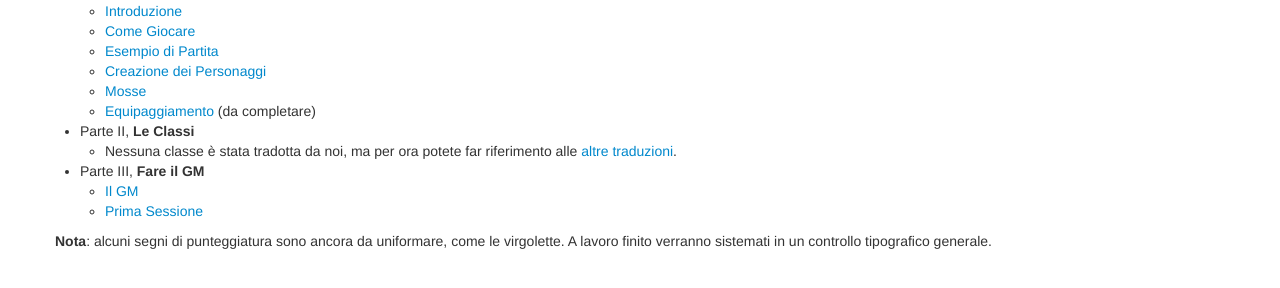
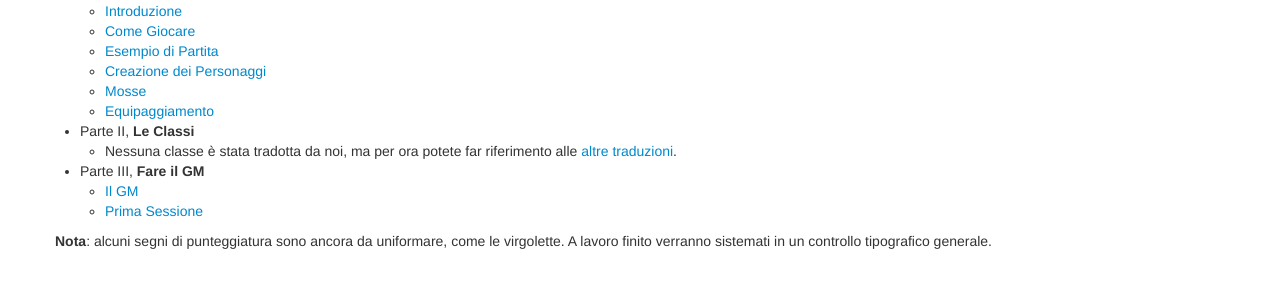
Before and after one commit to Kelmor91/Dungeon-World-Italiano, a Jekyll site: the page built from index.md, in a window 1280 px wide and 900 px high, scrolled down 130 px. Shown: the part 579-867 px from the top of the window. Built offline with Jekyll 4.4.1, drawn with Linux system fonts in a browser that asks for light colours; nearby versions of some CDN libraries; comment, search, counter and statistics services are not loaded.

Commit message:
aggiornato index

```diff
--- a/index.md
+++ b/index.md
@@ -36,7 +36,7 @@ La traduzione è attualmente **incompleta**, sono stati tradotti i seguenti capi
 		<li><a href="esempio">Esempio di Partita</a></li>
 		<li><a href="creazione-personaggi">Creazione dei Personaggi</a></li>
 		<li><a href="mosse">Mosse</a></li>
-		<li><a href="equipaggiamento">Equipaggiamento</a>&nbsp;(da completare)</li>
+		<li><a href="equipaggiamento">Equipaggiamento</a></li>
 	</ul>
 	<li>Parte II, <b>Le Classi</b></li>
 	<ul>
```
